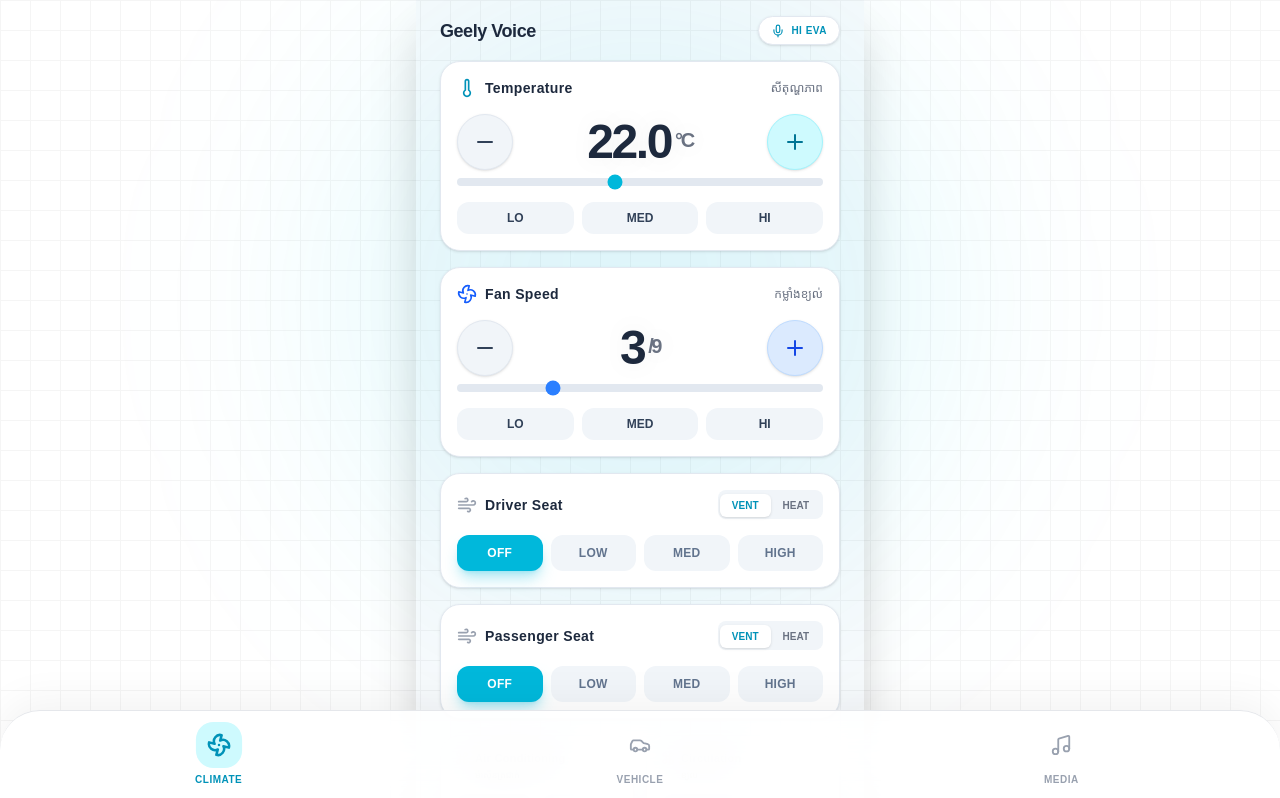
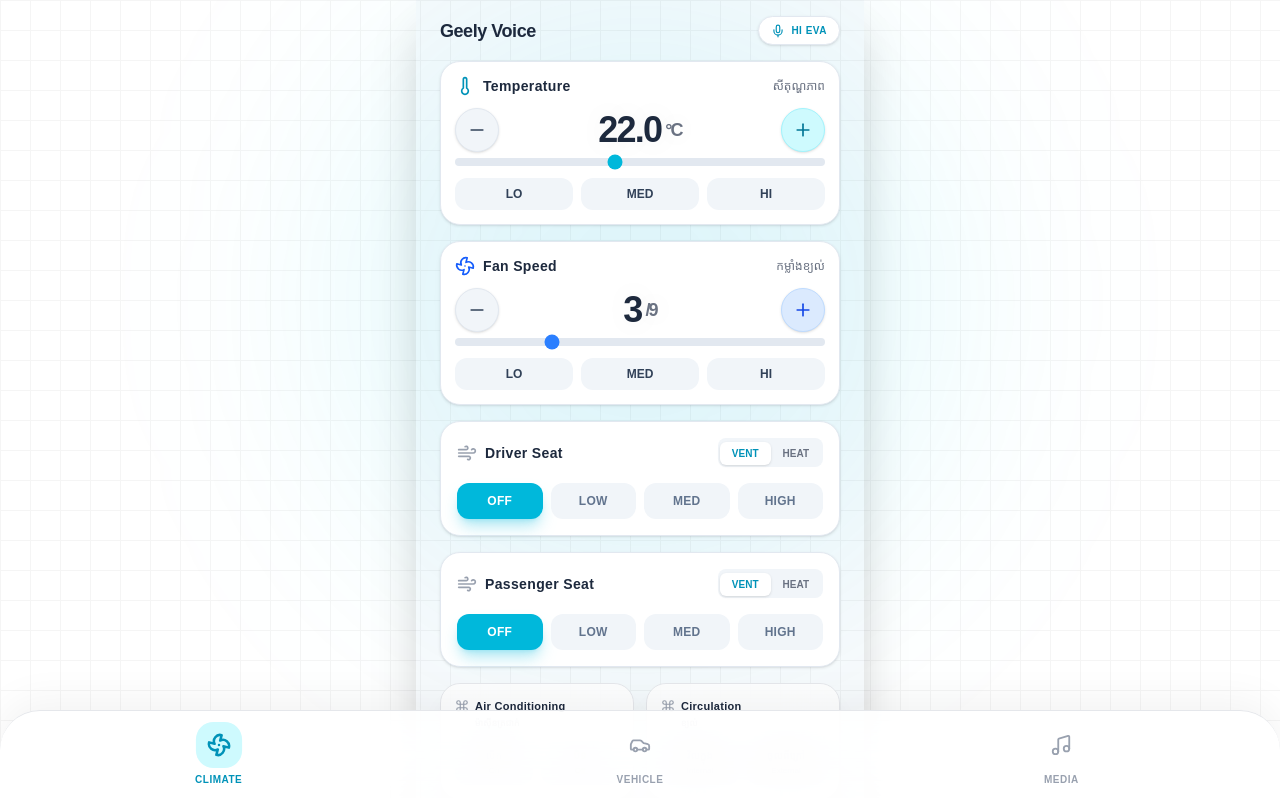
Before and after one commit to vatanaksambath/geely_voice_remote, a Next.js app: page / in a window 1280 px wide. Shown: the top 798 px of the page. Built offline with nearby package versions, Linux system fonts and the light colour scheme; a web font is replaced by a local one.

Commit message:
feat: add DynamicClimateControls component with interactive temp and fan settings with voice

```diff
--- a/src/components/DynamicClimateControls.tsx
+++ b/src/components/DynamicClimateControls.tsx
@@ -97,10 +97,10 @@
 
       {/* Temperature Control */}
       <div className={cn(
-        "col-span-2 bg-white dark:bg-[#18181b] border rounded-[20px] p-4 shadow-sm dark:shadow-xl dark:shadow-black/40 transition-all duration-300 flex flex-col justify-between",
+        "col-span-2 bg-white dark:bg-[#18181b] border rounded-[20px] p-3.5 shadow-sm dark:shadow-xl dark:shadow-black/40 transition-all duration-300 flex flex-col justify-between",
         activePhraseId?.startsWith('temp') ? "border-cyan-500 shadow-[0_0_15px_rgba(6,182,212,0.2)]" : "border-slate-200 dark:border-[#27272a]"
       )}>
-        <div className="flex items-center justify-between mb-4">
+        <div className="flex items-center justify-between mb-3">
           <div className="flex items-center space-x-2">
             <Thermometer size={20} className="text-cyan-600 dark:text-cyan-400" />
             <span className="text-slate-800 dark:text-gray-300 font-semibold text-sm tracking-wide">Temperature</span>
@@ -111,25 +111,25 @@
           <motion.button
             whileTap={{ scale: 0.9 }}
             onClick={() => adjustTemp(-0.5)}
-            className="w-14 h-14 rounded-full bg-slate-100 dark:bg-[#27272a] border border-slate-200 dark:border-[#27272a] flex items-center justify-center text-slate-700 dark:text-gray-300 hover:bg-slate-200 dark:hover:bg-[#3f3f46] transition-colors shadow-sm"
+            className="w-11 h-11 rounded-full bg-slate-100 dark:bg-[#27272a] border border-slate-200 dark:border-[#27272a] flex items-center justify-center text-slate-700 dark:text-gray-300 hover:bg-slate-200 dark:hover:bg-[#3f3f46] transition-colors shadow-sm"
           >
-            <Minus size={24} />
+            <Minus size={20} />
           </motion.button>
 
-          <div className="text-5xl font-bold text-slate-800 dark:text-white flex items-start tracking-tighter" style={{ textShadow: '0 0 20px rgba(125,125,125,0.1)' }}>
-            {temp.toFixed(1)}<span className="text-xl text-gray-500 mt-2 ml-1">°C</span>
+          <div className="text-4xl font-bold text-slate-800 dark:text-white flex items-start tracking-tighter" style={{ textShadow: '0 0 20px rgba(125,125,125,0.1)' }}>
+            {temp.toFixed(1)}<span className="text-lg text-gray-500 mt-1.5 ml-1">°C</span>
           </div>
 
           <motion.button
             whileTap={{ scale: 0.9 }}
             onClick={() => adjustTemp(0.5)}
-            className="w-14 h-14 rounded-full bg-cyan-100 dark:bg-cyan-500/20 border border-cyan-200 dark:border-cyan-500/30 flex items-center justify-center text-cyan-700 dark:text-cyan-400 hover:bg-cyan-200 dark:hover:bg-cyan-500/30 transition-colors shadow-sm dark:shadow-[0_0_15px_rgba(6,182,212,0.2)]"
+            className="w-11 h-11 rounded-full bg-cyan-100 dark:bg-cyan-500/20 border border-cyan-200 dark:border-cyan-500/30 flex items-center justify-center text-cyan-700 dark:text-cyan-400 hover:bg-cyan-200 dark:hover:bg-cyan-500/30 transition-colors shadow-sm dark:shadow-[0_0_15px_rgba(6,182,212,0.2)]"
           >
-            <Plus size={24} />
+            <Plus size={20} />
           </motion.button>
         </div>
 
-        <div className="flex flex-col space-y-4 mt-2">
+        <div className="flex flex-col space-y-3 mt-1.5">
           <input
             type="range"
             min="16" max="30" step="0.5"
@@ -147,10 +147,10 @@
 
       {/* Fan Speed Control */}
       <div className={cn(
-        "col-span-2 bg-white dark:bg-[#18181b] border rounded-[20px] p-4 shadow-sm dark:shadow-xl dark:shadow-black/40 transition-all duration-300 flex flex-col justify-between",
+        "col-span-2 bg-white dark:bg-[#18181b] border rounded-[20px] p-3.5 shadow-sm dark:shadow-xl dark:shadow-black/40 transition-all duration-300 flex flex-col justify-between",
         activePhraseId?.startsWith('fan') ? "border-cyan-500 shadow-[0_0_15px_rgba(6,182,212,0.2)]" : "border-slate-200 dark:border-[#27272a]"
       )}>
-        <div className="flex items-center justify-between mb-4">
+        <div className="flex items-center justify-between mb-3">
           <div className="flex items-center space-x-2">
             <Fan size={20} className="text-blue-600 dark:text-blue-400" />
             <span className="text-slate-800 dark:text-gray-300 font-semibold text-sm tracking-wide">Fan Speed</span>
@@ -161,25 +161,25 @@
           <motion.button
             whileTap={{ scale: 0.9 }}
             onClick={() => adjustFan(-1)}
-            className="w-14 h-14 rounded-full bg-slate-100 dark:bg-[#27272a] border border-slate-200 dark:border-[#27272a] flex items-center justify-center text-slate-700 dark:text-gray-300 hover:bg-slate-200 dark:hover:bg-[#3f3f46] transition-colors shadow-sm"
+            className="w-11 h-11 rounded-full bg-slate-100 dark:bg-[#27272a] border border-slate-200 dark:border-[#27272a] flex items-center justify-center text-slate-700 dark:text-gray-300 hover:bg-slate-200 dark:hover:bg-[#3f3f46] transition-colors shadow-sm"
           >
-            <Minus size={24} />
+            <Minus size={20} />
           </motion.button>
 
-          <div className="text-5xl font-bold text-slate-800 dark:text-white flex items-start tracking-tighter" style={{ textShadow: '0 0 20px rgba(125,125,125,0.1)' }}>
-            {fan}<span className="text-xl text-gray-500 mt-2 ml-1">/9</span>
+          <div className="text-4xl font-bold text-slate-800 dark:text-white flex items-start tracking-tighter" style={{ textShadow: '0 0 20px rgba(125,125,125,0.1)' }}>
+            {fan}<span className="text-lg text-gray-500 mt-1.5 ml-1">/9</span>
           </div>
 
           <motion.button
             whileTap={{ scale: 0.9 }}
             onClick={() => adjustFan(1)}
-            className="w-14 h-14 rounded-full bg-blue-100 dark:bg-blue-500/20 border border-blue-200 dark:border-blue-500/30 flex items-center justify-center text-blue-700 dark:text-blue-400 hover:bg-blue-200 dark:hover:bg-blue-500/30 transition-colors shadow-sm dark:shadow-[0_0_15px_rgba(59,130,246,0.2)]"
+            className="w-11 h-11 rounded-full bg-blue-100 dark:bg-blue-500/20 border border-blue-200 dark:border-blue-500/30 flex items-center justify-center text-blue-700 dark:text-blue-400 hover:bg-blue-200 dark:hover:bg-blue-500/30 transition-colors shadow-sm dark:shadow-[0_0_15px_rgba(59,130,246,0.2)]"
           >
-            <Plus size={24} />
+            <Plus size={20} />
           </motion.button>
         </div>
 
-        <div className="flex flex-col space-y-4 mt-2">
+        <div className="flex flex-col space-y-3 mt-1.5">
           <input
             type="range"
             min="1" max="9" step="1"
```
